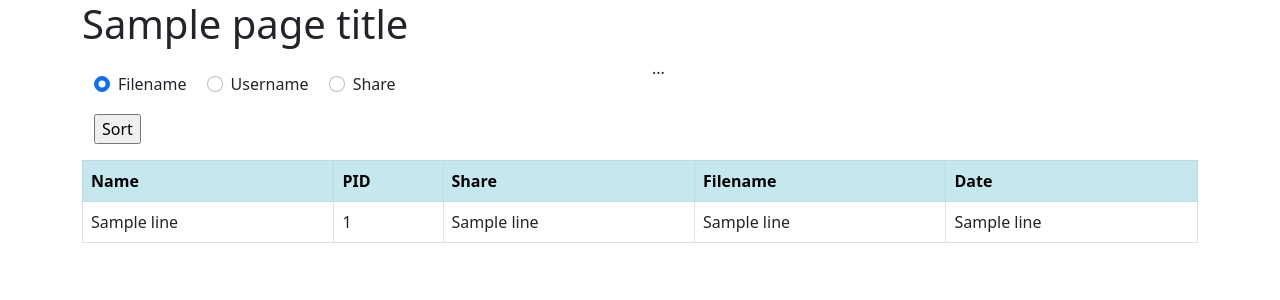
After one commit to r2d2-lex/smbstatus, a Flask app: template webapp/templates/smbstatus/index.html in a window 1280 px wide. The commit adds this page. Shown: the top 300 px of the page. Run offline with Flask 2, Linux system fonts and the light colour scheme; the template is opened without the code that fills it: most values are stand-ins (such as "Sample title", 1, 10 or a date in 2020).

Commit message:
refactor

```diff
--- a/requirements.txt
+++ b/requirements.txt
@@ -1,3 +1,5 @@
 python-ldap==3.3.1
 psycopg2-binary==2.9.3
 Flask==2.1.1
+Flask-WTF==1.0.1
+WTForms==3.0.1
--- /dev/null
+++ b/webapp/__init__.py
@@ -0,0 +1,45 @@
+from flask import Flask, render_template
+
+from webapp.forms import SearchForm
+from webapp.getuserlist import make_uid_users_dict
+from webapp.smbstat import smb_status, parse_status, sort_records
+
+
+# import webapp.config
+
+
+def create_app():
+    app = Flask(__name__)
+    app.config.from_pyfile('config.py')
+
+    @app.route('/')
+    def index():
+        sort_form = SearchForm()
+        uid_users_dict = make_uid_users_dict()
+        smb_lines = parse_status(uid_users_dict)
+        smb_lines = sort_records(smb_lines, app.config['PATH_NAME_INDEX'])
+        return render_template('smbstatus/index.html', page_title=app.config['PAGE_TITLE'], smb_lines=smb_lines, form=sort_form)
+
+    @app.route('/sort', methods=['GET', 'POST'])
+    def sort():
+        sort_form = SearchForm()
+        for item1 in sort_form:
+            print('Item: ', item1)
+        print('Sort FORM: ', sort_form)
+        uid_users_dict = make_uid_users_dict()
+        smb_lines = parse_status(uid_users_dict)
+        smb_lines = sort_records(smb_lines, app.config['PATH_NAME_INDEX'])
+        return render_template('smbstatus/index.html', page_title=app.config['PAGE_TITLE'], smb_lines=smb_lines, form=sort_form)
+
+    return app
+
+# def main():
+#     uid_users_dict = make_uid_users_dict()
+#
+#     smb_data = smb_status()
+#     smb_lines = parse_status(smb_data, uid_users_dict)
+#
+#
+# if __name__ == '__main__':
+#     # main()
+#     app.run(debug=True)
--- a/config-example.py
+++ b/webapp/config-example.py
@@ -19,3 +19,6 @@ SRC_HOST = '127.0.0.1'
 
 LOGIN_NAME_INDEX = 9
 PATH_NAME_INDEX = 7
+
+PAGE_TITLE = 'Samba Status'
+SECRET_KEY = 'super secret key'
--- a/getuserlist.py
+++ b/webapp/getuserlist.py
@@ -1,5 +1,5 @@
-import config
-from LdapModify import LdapModify
+import webapp.config as config
+from webapp.LdapModify import LdapModify
 
 
 def get_user_list():
--- a/smbstat.py
+++ b/webapp/smbstat.py
@@ -1,7 +1,7 @@
-from getuserlist import get_user_list, make_uid_users_dict, check_uid
-from remote_command import prepare_remote_command, start_shell_command
+from webapp.getuserlist import check_uid
+from webapp.remote_command import prepare_remote_command, start_shell_command
 import re
-import config
+import webapp.config as config
 
 SKIP_LINES = 4
 UID = 1
--- /dev/null
+++ b/webapp/templates/search_form.html
@@ -0,0 +1,36 @@
+<div class="container">
+  <div class="row">
+
+    <div class="col">
+    <form action="" method="post">
+        {{ form.hidden_tag() }}
+        <p>
+            <div class="form-check form-check-inline">
+              <input class="form-check-input" type="radio" name="flexRadioSorting" id="flexRadioFilename" checked>
+              <label class="form-check-label" for="flexRadioFilename">
+                Filename
+              </label>
+            </div>
+            <div class="form-check form-check-inline">
+              <input class="form-check-input" type="radio" name="flexRadioSorting" id="flexRadioUsername">
+              <label class="form-check-label" for="flexRadioUsername">
+                Username
+              </label>
+            </div>
+            <div class="form-check form-check-inline">
+              <input class="form-check-input" type="radio" name="flexRadioSorting" id="flexRadioShare">
+              <label class="form-check-label" for="flexRadioShare">
+                Share
+              </label>
+            </div>
+        </p>
+
+    <p><input type=submit value=Sort></p>
+    </form>
+    </div>
+
+    <div class="col">
+      ...
+    </div>
+  </div>
+</div>
--- a/templates/smbstatus/index.html
+++ b/webapp/templates/smbstatus/index.html
@@ -1,15 +1,15 @@
 {% extends "base.html" %}
 {% block content %}
 
-<!--% include 'search.html' %-->
+{% include 'search_form.html' %}
 
     <table class="table table-striped table-bordered">
-        <tr>
-            <td>Name</td>
-            <td>PID</td>
-            <td>Share</td>
-            <td>Filename</td>
-            <td>Date</td>
+        <tr class="table-info">
+            <th scope="col">Name</th>
+            <th scope="col">PID</th>
+            <th scope="col">Share</th>
+            <th scope="col">Filename</th>
+            <th scope="col">Date</th>
         </tr>
     {% for line in smb_lines %}
         <tr>
```
Also changed, not shown: server.py (deleted, +0 -29 lines), webapp/forms.py (added, +8 -0 lines), webapp/LdapModify.py (renamed from LdapModify.py), webapp/remote_command.py (renamed from remote_command.py), webapp/templates/base.html (renamed from templates/base.html), 4 other files.
